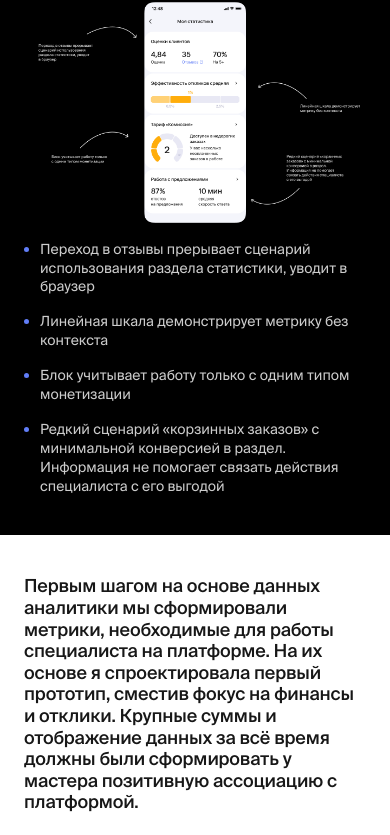
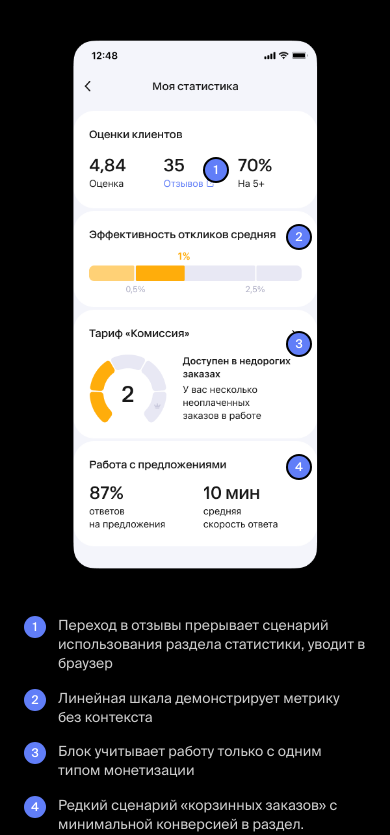
Before and after one commit to Timkogas/ox_portfolio, a React (Vite) app: page /profi in a window 390 px wide. Shown: the part 1042-1877 px from the top of the page. Built offline with nearby package versions, Linux system fonts and the light colour scheme.

Commit message:
feat: numbered markers for dark section annotations on mobile
Mobile shows a clean phone (no arrows) with numbered markers at each annotation anchor plus a matching numbered list, mirroring the kaspersky mobile pattern. Desktop keeps the full composite with curved arrows.

```diff
--- a/src/pages/profi/profi-data.ts
+++ b/src/pages/profi/profi-data.ts
@@ -28,12 +28,29 @@ export const profiData: ProfiData = {
   },
 
   darkImage: "/images/profi/dark-section.png",
+  darkPhone: "/images/profi/dark-phone-m.png",
 
   darkNotes: [
-    "Переход в отзывы прерывает сценарий использования раздела статистики, уводит в браузер",
-    "Линейная шкала демонстрирует метрику без контекста",
-    "Блок учитывает работу только с одним типом монетизации",
-    "Редкий сценарий «корзинных заказов» с минимальной конверсией в раздел. Информация не помогает связать действия специалиста с его выгодой",
+    {
+      text: "Переход в отзывы прерывает сценарий использования раздела статистики, уводит в браузер",
+      x: 58,
+      y: 26,
+    },
+    {
+      text: "Линейная шкала демонстрирует метрику без контекста",
+      x: 90,
+      y: 38,
+    },
+    {
+      text: "Блок учитывает работу только с одним типом монетизации",
+      x: 90,
+      y: 57,
+    },
+    {
+      text: "Редкий сценарий «корзинных заказов» с минимальной конверсией в раздел. Информация не помогает связать действия специалиста с его выгодой",
+      x: 90,
+      y: 79,
+    },
   ],
 
   firstIteration:
--- a/src/pages/profi/profi-page.tsx
+++ b/src/pages/profi/profi-page.tsx
@@ -67,6 +67,7 @@ export default function ProfiPage() {
     context,
     process,
     darkImage,
+    darkPhone,
     darkNotes,
     firstIteration,
     chartsImage,
@@ -150,7 +151,8 @@ export default function ProfiPage() {
 
       {/* Dark section — Моя статистика phone + arrows + annotations */}
       <section className="w-full bg-profi-dark-bg">
-        <div className="w-full max-w-[1440px] mx-auto">
+        {/* Desktop: full composite with curved arrows */}
+        <div className="w-full max-w-[1440px] mx-auto max-lg:hidden">
           <img
             src={darkImage}
             alt="Анализ текущего раздела «Моя статистика»"
@@ -158,18 +160,38 @@ export default function ProfiPage() {
             className="w-full h-auto"
           />
         </div>
-        {/* Mobile: annotation texts as a list (composite is too small to read) */}
-        <div className="hidden max-lg:block w-full px-[24px] pb-[40px]">
-          <ul className="flex flex-col gap-[16px]">
+
+        {/* Mobile: clean phone with numbered markers + numbered list */}
+        <div className="hidden max-lg:flex flex-col items-center gap-[32px] px-[24px] py-[40px]">
+          <div className="relative w-[260px] max-w-full">
+            <img
+              src={darkPhone}
+              alt="Раздел «Моя статистика»"
+              loading="lazy"
+              className="w-full h-auto"
+            />
             {darkNotes.map((note, i) => (
-              <li
+              <span
                 key={i}
-                className="text-[14px] text-white/80 leading-[1.35] pl-[16px] relative before:content-[''] before:absolute before:left-0 before:top-[7px] before:size-[5px] before:rounded-full before:bg-profi-accent"
+                className="absolute flex items-center justify-center size-[22px] rounded-full bg-profi-accent text-white text-[12px] font-medium leading-none -translate-x-1/2 -translate-y-1/2 ring-2 ring-profi-dark-bg"
+                style={{ left: `${note.x}%`, top: `${note.y}%` }}
               >
-                {note}
+                {i + 1}
+              </span>
+            ))}
+          </div>
+          <ol className="flex flex-col gap-[16px] w-full">
+            {darkNotes.map((note, i) => (
+              <li key={i} className="flex gap-[12px]">
+                <span className="flex-none flex items-center justify-center size-[22px] rounded-full bg-profi-accent text-white text-[12px] font-medium leading-none">
+                  {i + 1}
+                </span>
+                <p className="text-[14px] text-white/80 leading-[1.35]">
+                  {note.text}
+                </p>
               </li>
             ))}
-          </ul>
+          </ol>
         </div>
       </section>
 
--- a/src/types/profi.ts
+++ b/src/types/profi.ts
@@ -38,8 +38,10 @@ export interface ProfiData {
   };
   /** Dark section composite (phone «Моя статистика» + arrows + annotations) */
   darkImage: string;
-  /** Annotation texts (shown as a list on mobile where the composite is too small) */
-  darkNotes: string[];
+  /** Clean phone image (no arrows) used on mobile with numbered markers */
+  darkPhone: string;
+  /** Annotations — on mobile shown as numbered markers on the phone + a numbered list */
+  darkNotes: { text: string; x: number; y: number }[];
   /** Paragraph on white after the dark section */
   firstIteration: string;
   /** First-iteration composite (analytics phones collage) */
```
Also changed, not shown: public/images/profi/dark-phone-m.png (added).
